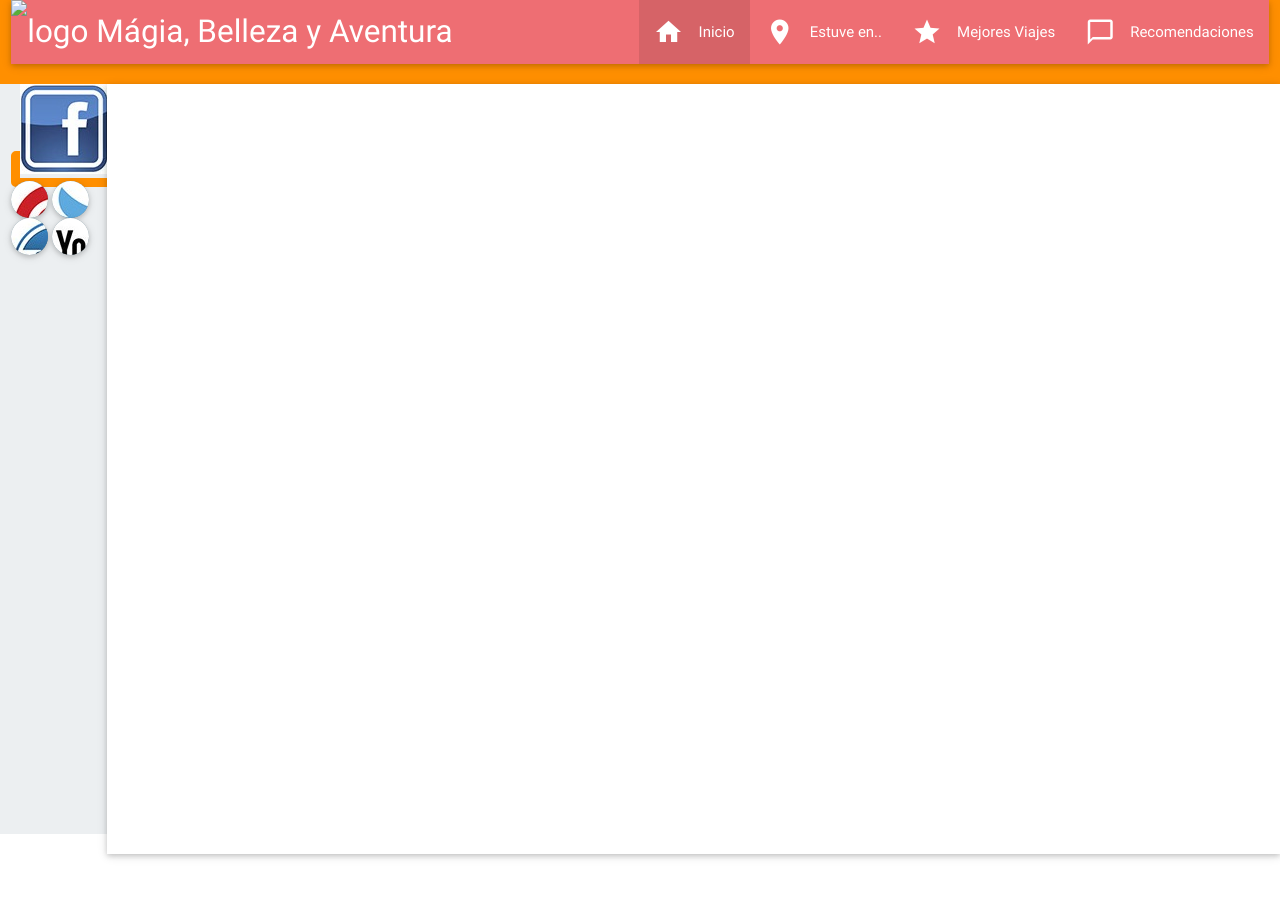
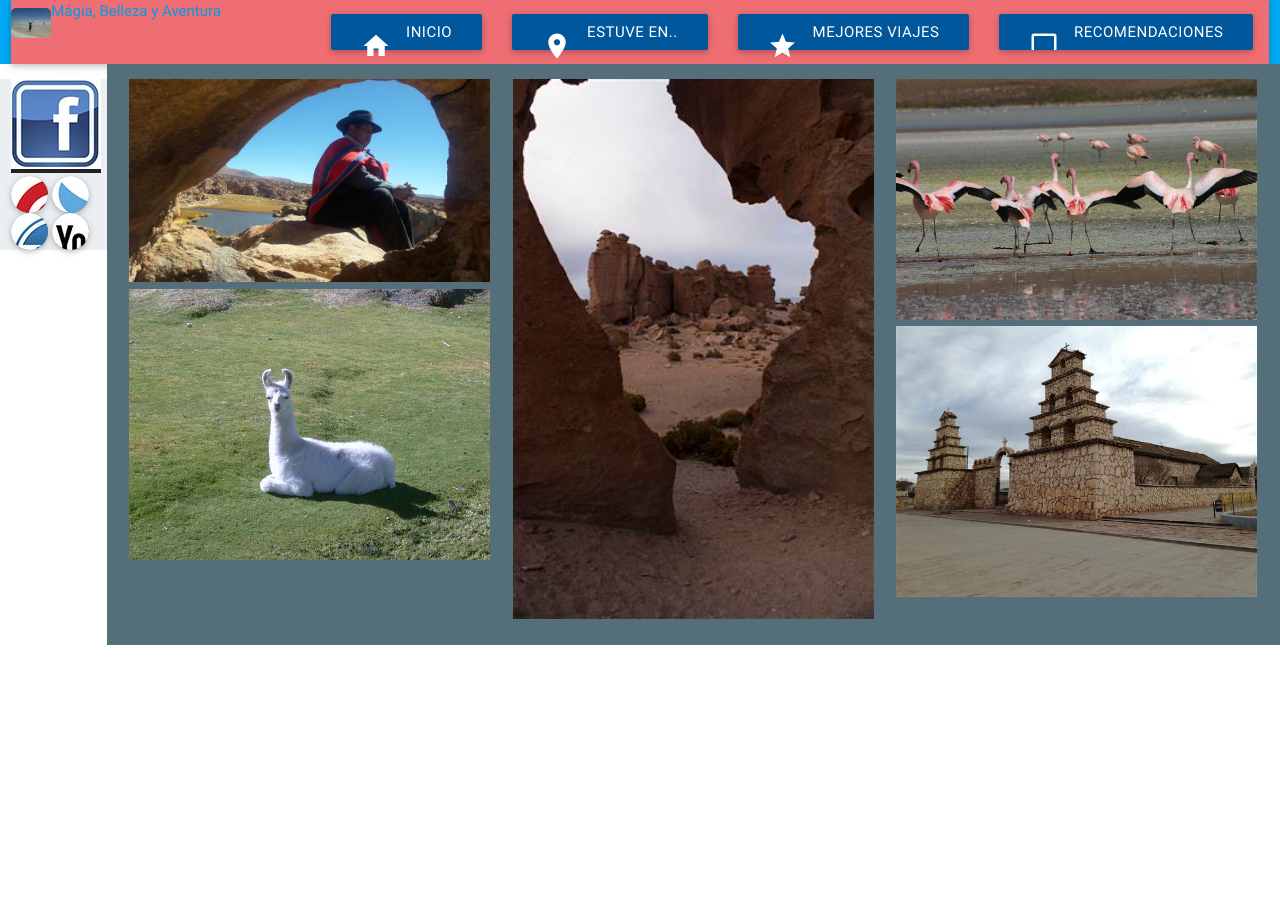
Before and after one commit to jnevan/final_materialize, a plain HTML site: page index.html in a window 1280 px wide. After the commit the page ends 800 px from the top, so only its background shows below. Drawn offline with nearby package versions, Linux system fonts and the light colour scheme.

Commit message:
version1.1
avance 1.1

```diff
--- a/css/index.css
+++ b/css/index.css
@@ -1,6 +1,5 @@
-
 div[class*="columna"]{
-  min-height: 50rem;
+  margin-top: 1rem;
 }
 
 .columna-news{
@@ -8,8 +7,21 @@ div[class*="columna"]{
 }
 
 .responsive-img{
-  border: 0.6rem solid #ff8f00;
-  border-radius: 5px;
+	border–top: 1px solid #444;
+	border–right: 1px solid #333;
+	border–bottom: 1px solid #000;
+	border–left: 1px solid #333;
+	background: #222;
+}
+.logo-img{
+	width: 40px;
+	margin-top: 0.5rem;
+	float: left;
+	border-radius: 5px;
+	border–top: 1px solid #444;
+	border–right: 1px solid #333;
+	border–bottom: 1px solid #000;
+	border–left: 1px solid #333;
 }
 .buscar-campo{
   float: left;
--- a/index.html
+++ b/index.html
@@ -13,22 +13,26 @@
 </head>
 <body>
   <div class="row">
-    <div class="s12 col amber darken-3">
-      <div class="row">
+    <div class="s12 col light-blue">
+    <div class="left">
+	 <a class="brand-logo" href="#"><img src="img/foto.jpg" alt="logo" class="logo-img"/>  Mágia, Belleza y Aventura </a>
+	</div>
+    <div>
 
 		<nav>
-			<div class="nav-wrapper">
-			   <a class="brand-logo" href="#"><img src="img/browser.png" alt="logo" class="logo"/>  Mágia, Belleza y Aventura </a>
+			<div class="nav-wrapper ">
+
 				<ul class="right hide-on-med-and-down">
-					<li class="active"> <a href="#"> <i class="material-icons left">home</i> Inicio </a> </li>
-					<li> <a href="#"> <i class="material-icons left">location_on</i> Estuve en.. </a> </li>
-					<li> <a href="#"> <i class="material-icons left">star</i> Mejores Viajes </a> </li>
-					<li> <a href="#"> <i class="material-icons left">chat_bubble_outline</i> Recomendaciones </a> </li>
+					<li> <a href="#" class="active light-blue darken-4 btn"> <i class="material-icons left">home</i> Inicio </a> </li>
+					<li> <a href="#" class="light-blue darken-4 btn"> <i class="material-icons left">location_on</i> Estuve en.. </a> </li>
+					<li> <a href="#" class="light-blue darken-4 btn"> <i class="material-icons left">star</i> Mejores Viajes </a> </li>
+					<li> <a href="#" class="waves-effect light-blue darken-4 btn"> <i class="material-icons left">chat_bubble_outline</i> Recomendaciones </a> </li>
 				</ul>
 			</div>
 
         </nav>
-      </div>
+
+	</div>
 	</div>
 
     <div class="s1 m1 l1 col blue-grey lighten-5 columna-social push-s10">
@@ -40,21 +44,23 @@
          <a class="btn-floating btn-medium waves-effect waves-light blue-grey"><img src="img/youtube.jpg"/></a>
 
     </div>
-    <div class="s11 m11 l11 col white columna-principal pull-s2 z-depth-1">
+    <div class="s11 m11 l11 col blue-grey darken-1 contenedor">
       <div class="row">
-        <div class="s12 m12 l4 col white columna-publicaciones">
-          <div class="amber lighten-4">
+        <div class="s12 m12 l4 col columna-publicaciones">
+
+			  <img src="img/img1.jpg" class="responsive-img" width="100%"/>
+			  <img src="img/img2.jpg" class="responsive-img" width="100%"/>
 
 
-          </div>
+        </div>
+		<div class="s12 m12 l4 col columna-publicaciones">
+				<img src="img/img5.jpg" class="responsive-img" width="100%"/>
+        </div>
+        <div class="s12 m12 l4 col columna-publicaciones">
 
-        </div>
-		<div class="s12 m12 l4 col white columna-publicaciones">
-        </div>
-        <div class="s12 m12 l4 col white columna-publicaciones">
-          <div class="amber lighten-4">
+               <img src="img/img3.jpg" class="responsive-img" width="100%"/>
+			  <img src="img/img4.jpg" class="responsive-img" width="100%"/>
 
-          </div>
         </div>
 
 
```
Also changed, not shown: img/foto.jpg (added), img/img1.jpg (added), img/img2.jpg (added), img/img3.jpg (added), img/img4.jpg (added), img/img5.jpg (added).
